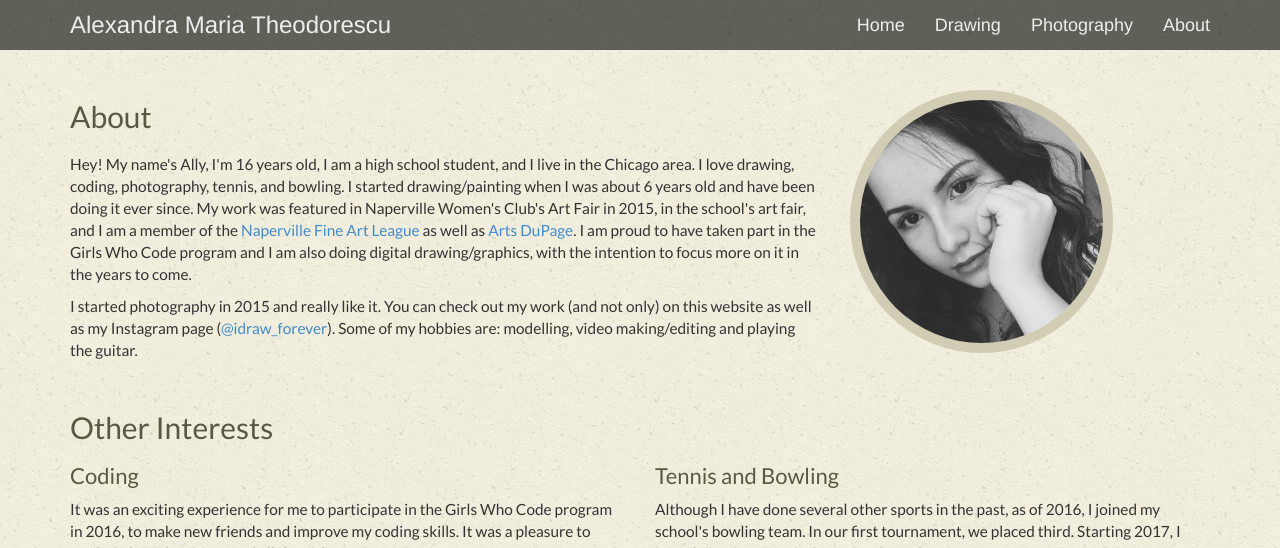
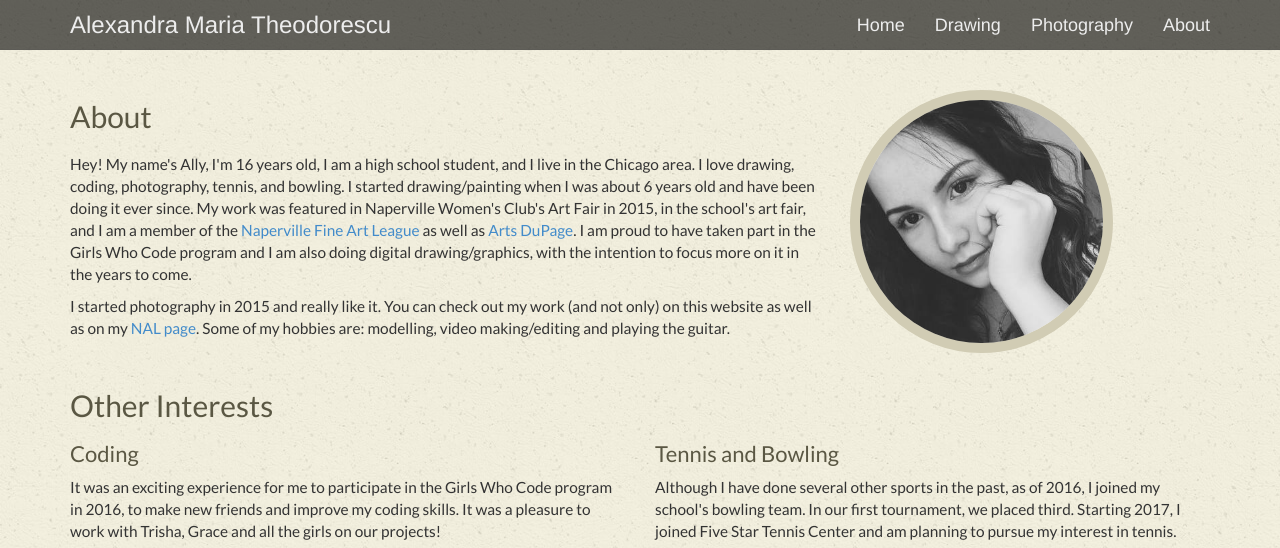
Before and after one commit to allyth/allyth, a Jekyll site: the page built from about.html, in a window 1280 px wide and 900 px high, cut to the strip 0-548 px from the top of the window. Built offline with Jekyll 4.4.1, drawn with Linux system fonts in a browser that asks for light colours; some web fonts are replaced.

Commit message:
changed about

```diff
--- a/about.html
+++ b/about.html
@@ -10,7 +10,7 @@
 
             <div style="padding: 10px 0px;">
                 <p>Hey! My name's Ally, I'm 16 years old, I am a high school student, and I live in the Chicago area. I love drawing, coding, photography, tennis, and bowling. I started drawing/painting when I was about 6 years old and have been doing it ever since. My work was featured in Naperville Women's Club's Art Fair in 2015, in the school's art fair, and I am a member of the <a href="http://www.napervilleartleague.com/alexandra-theodorescu.html">Naperville Fine Art League</a> as well as <a href="http://www.artsdupage.org/">Arts DuPage</a>. I am proud to have taken part in the Girls Who Code program and I am also doing digital drawing/graphics, with the intention to focus more on it in the years to come.</p>
-                <p>I started photography in 2015 and really like it. You can check out my work (and not only) on this website as well as my Instagram page (<a href="https://www.instagram.com/idraw_forever/">@idraw_forever</a>). Some of my hobbies are: modelling, video making/editing and playing the guitar.</p>
+                <p>I started photography in 2015 and really like it. You can check out my work (and not only) on this website as well as on my <a href="http://www.napervilleartleague.com/alexandra-theodorescu.html">NAL page</a>. Some of my hobbies are: modelling, video making/editing and playing the guitar.</p>
                 <!--<br>-->
             </div>
         </div>
```
